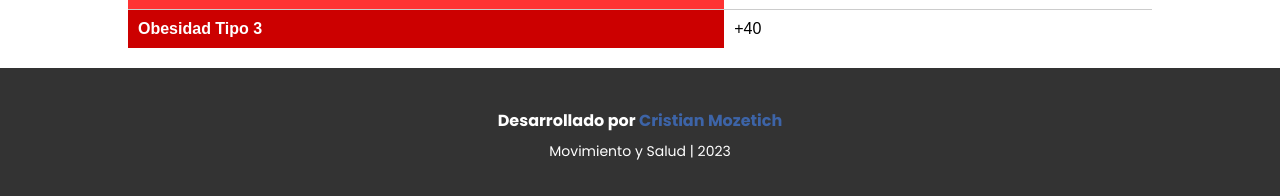
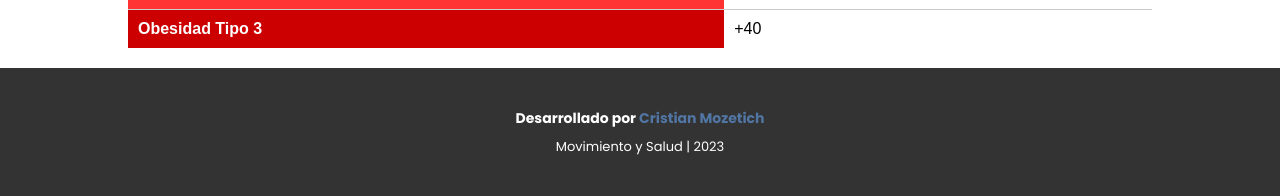
Before and after one commit to CristianMozetich/IMC, a React (Vite) app: page / in a window 1280 px wide. Shown: the part 1081-1277 px from the top of the page. Built offline with nearby package versions, Linux system fonts and the light colour scheme.

Commit message:
modificaciones

```diff
--- a/src/components/Footer/Footer.css
+++ b/src/components/Footer/Footer.css
@@ -8,13 +8,13 @@
 
   .footer h6 {
     margin: 0.5rem;
-    font-size: 16px;
+    font-size: 14px;
     padding-top: 40px;
     font-family: 'Poppins', sans-serif;
   }
 
   .footer h6 a {
-    color: #3d64a7;
+    color: #5176a4;
     text-decoration: none;
     font-family: 'Poppins', sans-serif;
   }
@@ -25,6 +25,6 @@
 
   .footer p {
     margin: 0%;
-    font-size: 14px;
+    font-size: 13px;
     font-family: 'Poppins', sans-serif;
   }
```
